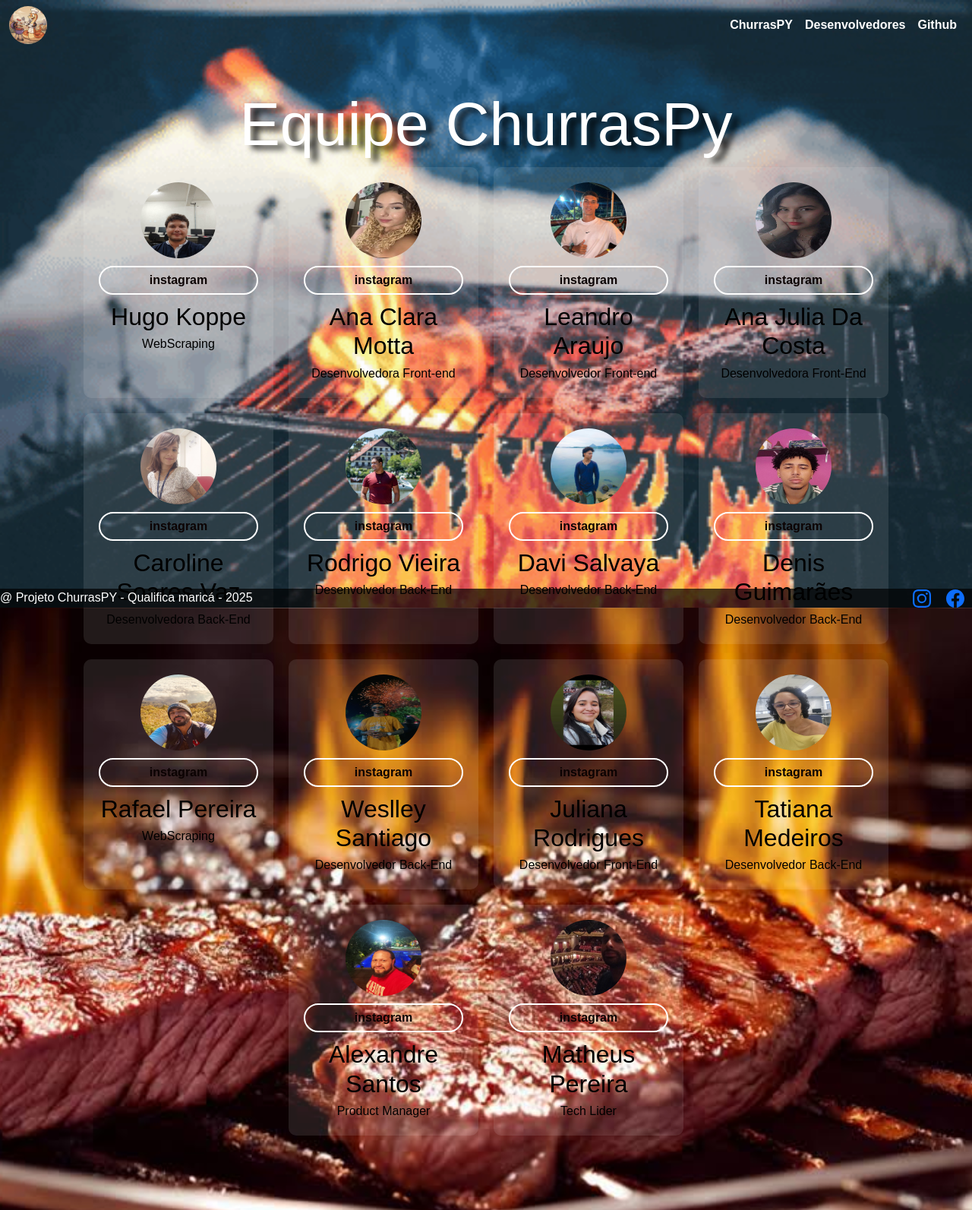
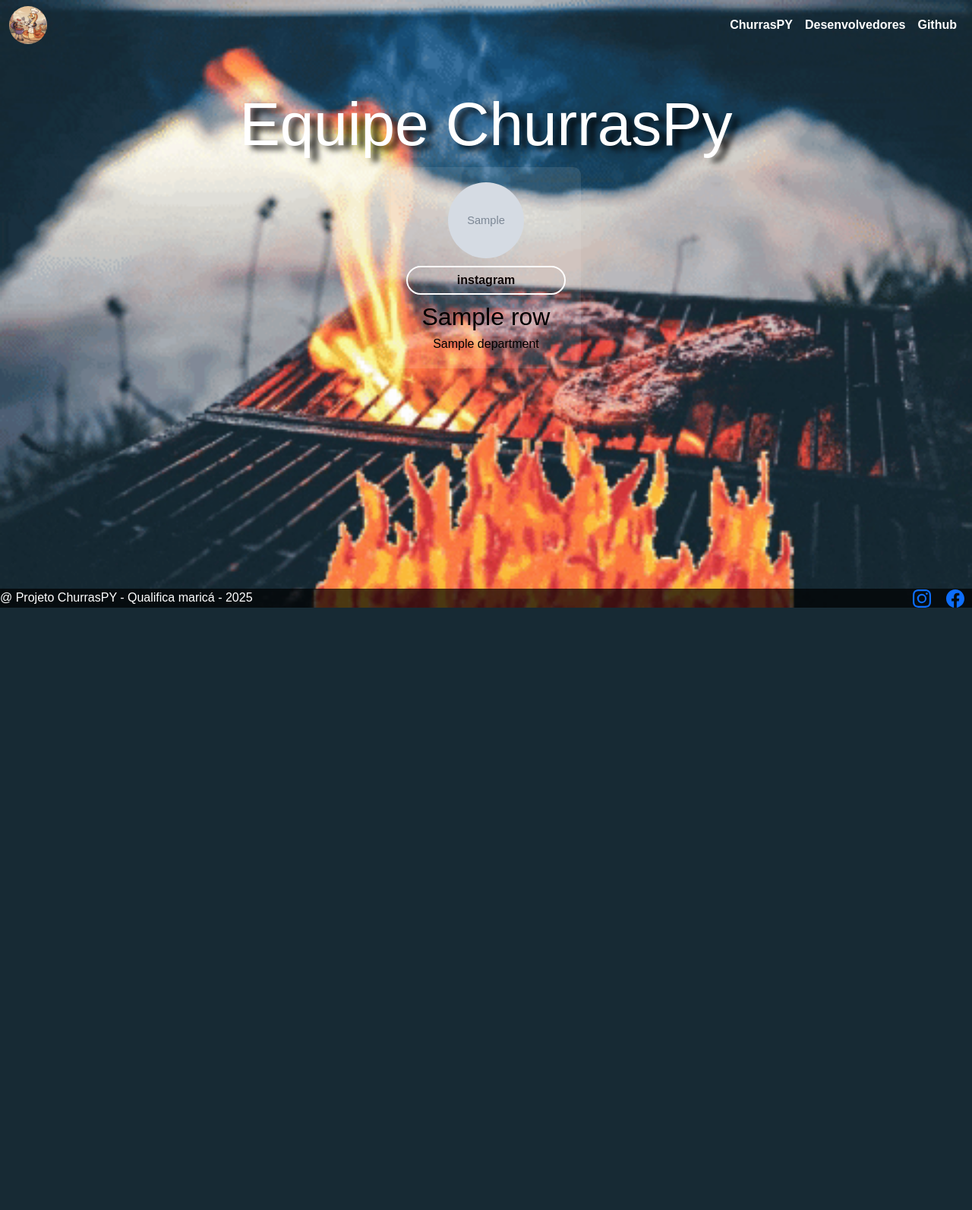
Before and after one commit to rafapcdev/churraspy, a Flask app: template templates/desenvolvedores.html in a window 1280 px wide. Shown: the whole page at 76% size. After the commit the page ends 800 px from the top, so only its background shows below. Run offline with Flask 3, Linux system fonts and the light colour scheme; the template is opened without the code that fills it: most values are stand-ins (such as "Sample title", 1, 10 or a date in 2020); grey boxes marked "Sample" are stand-in pictures.

Commit message:
organizando a pagina desenvolvedores

```diff
--- a/app.py
+++ b/app.py
@@ -20,4 +20,4 @@ db.init_app(app)
 if __name__ == "__main__":
     with app.app_context():
         db.create_all()  # Cria as tabelas no banco de dados
-    app.run(debug=False)
+    app.run(debug=True)
--- a/rotas/rotas.py
+++ b/rotas/rotas.py
@@ -1,6 +1,6 @@
 from flask import Blueprint
 from flask import request, render_template, redirect, url_for, jsonify
-from py_scripts.utilidade import get_and_clean_df
+from py_scripts.utilidade import get_and_clean_df, get_members
 from py_scripts.calculo_churras import calculo_churrasco
 from py_scripts.SQL_session import UserData, db
 
@@ -43,4 +43,5 @@ def calcular():
 
 @rotas_bp.route("/desenvolvedores")
 def desenvolvedores():
-    return render_template("desenvolvedores.html")
+    members = get_members()
+    return render_template("desenvolvedores.html", members = members)
--- a/templates/desenvolvedores.html
+++ b/templates/desenvolvedores.html
@@ -7,94 +7,17 @@
 {% block main %}
 
 <div class="background"></div>
-    <div class="container">
-        <h1 class="churras">Equipe ChurrasPy</h1>
-        <div class="team">
-            <div class="member">
-                <img src="{{url_for('static',filename='imgs/foto1.png')}}" alt="Hugo Koppe">
-                <a href="https://www.instagram.com/hartuiqkoppe/#" target="_blank" class="Linkedin-link">instagram</a>
-                <h2>Hugo Koppe</h2>
-                <p>WebScraping</p>
-            </div>
-            <div class="member">
-                <img src="{{url_for('static',filename='imgs/foto2.png')}}" alt="Ana Clara Motta">
-                <a href="https://www.instagram.com/motta_ana79/#" target="_blank" class="Linkedin-link">instagram</a>
-                <h2>Ana Clara Motta</h2>
-                <p>Desenvolvedora Front-end</p>
-            </div>
-            <div class="member">
-                <img src="{{url_for('static',filename='imgs/foto3.png')}}" alt="Leandro Araujo">
-                <a href="https://www.instagram.com/021_leandrofc/#" target="_blank" class="Linkedin-link">instagram</a>
-                <h2>Leandro Araujo</h2>
-                <p>Desenvolvedor Front-end</p>
-            </div>
-            <div class="member">
-                <img src="{{url_for('static',filename='imgs/foto4.png')}}" alt="Ana Julia Da Costa">
-                <a href="https://www.instagram.com/_anaaju.lia/" target="_blank" class="Linkedin-link">instagram</a>
-                <h2>Ana Julia Da Costa</h2>
-                <p>Desenvolvedora Front-End</p>
-            </div>
-            <div class="member">
-                <img src="{{url_for('static',filename='imgs/foto5.png')}}" alt="Caroline Soares Vaz">
-                <a href="https://www.instagram.com" target="_blank" class="Linkedin-link">instagram</a>
-                <h2>Caroline Soares Vaz</h2>
-                <p>Desenvolvedora Back-End</p>
-            </div>
-            <div class="member">
-                <img src="{{url_for('static',filename='imgs/foto6.png')}}" alt="Rodrigo Vieira">
-                <a href="https://www.instagram.com/rodrigo_vieira4107/#" target="_blank" class="Linkedin-link">instagram</a>
-                <h2>Rodrigo Vieira</h2>
-                <p>Desenvolvedor Back-End</p>
-            </div>
-            <div class="member">
-                <img src="{{url_for('static',filename='imgs/foto7.png')}}" alt="Davi Salvaya">
-                <a href="https://www.instagram.com/dsalvaya/#" target="_blank" class="Linkedin-link">instagram</a>
-                <h2>Davi Salvaya</h2>
-                <p>Desenvolvedor Back-End</p>
-            </div>
-            <div class="member">
-                <img src="{{url_for('static',filename='imgs/foto8.png')}}" alt="Denis Guimarães">
-                <a href="https://Linkedin2.com" target="_blank" class="Linkedin-link">instagram</a>
-                <h2>Denis Guimarães</h2>
-                <p>Desenvolvedor Back-End</p>
-            </div>
-            <div class="member">
-                <img src="{{url_for('static',filename='imgs/foto9.png')}}" alt="Rafael Pereira">
-                <a href="https://www.instagram.com/ffaelcost/#" target="_blank" class="Linkedin-link">instagram</a>
-                <h2>Rafael Pereira</h2>
-                <p>WebScraping</p>
-            </div>
-            <div class="member">
-                <img src="{{url_for('static',filename='imgs/foto10.png')}}" alt="Weslley Santiago">
-                <a href="https://www.instagram.com#" target="_blank" class="Linkedin-link">instagram</a>
-                <h2>Weslley Santiago</h2>
-                <p>Desenvolvedor Back-End</p>
-            </div>
-            <div class="member">
-                <img src="{{url_for('static',filename='imgs/foto11.png')}}" alt="Juliana Rodrigues">
-                <a href="https://www.instagram.com" target="_blank" class="Linkedin-link">instagram</a>
-                <h2>Juliana Rodrigues</h2>
-                <p>Desenvolvedor Front-End</p>
-            </div>
-            <div class="member">
-                <img src="{{url_for('static',filename='imgs/foto12.png')}}" alt="Tatiana Medeiros">
-                <a href="https://www.instagram.com/tatymedeiros05/#" target="_blank" class="Linkedin-link">instagram</a>
-                <h2>Tatiana Medeiros</h2>
-                <p>Desenvolvedor Back-End</p>
-            </div>
-            <div class="member">
-                <img src="{{url_for('static',filename='imgs/foto.png')}}" alt="Alexandre Santos">
-                <a href="https://www.instagram.com/ale.s.dias/#" target="_blank" class="Linkedin-link">instagram</a>
-                <h2>Alexandre Santos</h2>
-                <p>Product Manager</p>
-            </div>
-            <div class="member">
-                <img src="{{url_for('static',filename='imgs/foto13.png')}}" alt="Matheus Pereira">
-                <a href="https://www.instagram.com/costa_matheus000/#" target="_blank" class="Linkedin-link">instagram</a>
-                <h2>Matheus Pereira</h2>
-                <p>Tech Lider</p>
-            </div>
+<div class="container">
+    <h1 class="churras">Equipe ChurrasPy</h1>
+    <div class="team">
+        {% for _,row in members.iterrows() %}
+        <div class="member">
+            <img src="{{ url_for('static', filename='imgs/{}'.format(row['image'])) }}" alt="{{ row['name'] }}">            <a href="{{row['instagram']}}" target="_blank" class="Linkedin-link">instagram</a>
+            <h2>{{row["name"]}}</h2>
+            <p>{{row["department"]}}</p>
         </div>
+        {% endfor %}
     </div>
+</div>
 
 {% endblock %}
```
Also changed, not shown: members.json (added, +86 -0 lines), py_scripts/utilidade.py (+20 -4 lines), static/imgs/Alexandre Santos.png (renamed from static/imgs/foto.png), static/imgs/Ana Clara Motta.png (renamed from static/imgs/foto2.png), static/imgs/Ana Julia Da Costa.png (renamed from static/imgs/foto4.png), static/imgs/Caroline Soares Vaz.png (renamed from static/imgs/foto5.png), static/imgs/Davi Salvaya.png (renamed from static/imgs/foto7.png), static/imgs/Denis Guimaraes.png (renamed from static/imgs/foto8.png), static/imgs/Hugo Koppe.png (renamed from static/imgs/foto1.png), static/imgs/Juliana Rodrigues.png (renamed from static/imgs/foto11.png), static/imgs/Leandro Araujo.png (renamed from static/imgs/foto3.png), static/imgs/Matheus Pereira.png (renamed from static/imgs/foto13.png), static/imgs/Rafael Pereira.png (renamed from static/imgs/foto9.png), static/imgs/Rodrigo Vieira.png (renamed from static/imgs/foto6.png), 2 more files.
